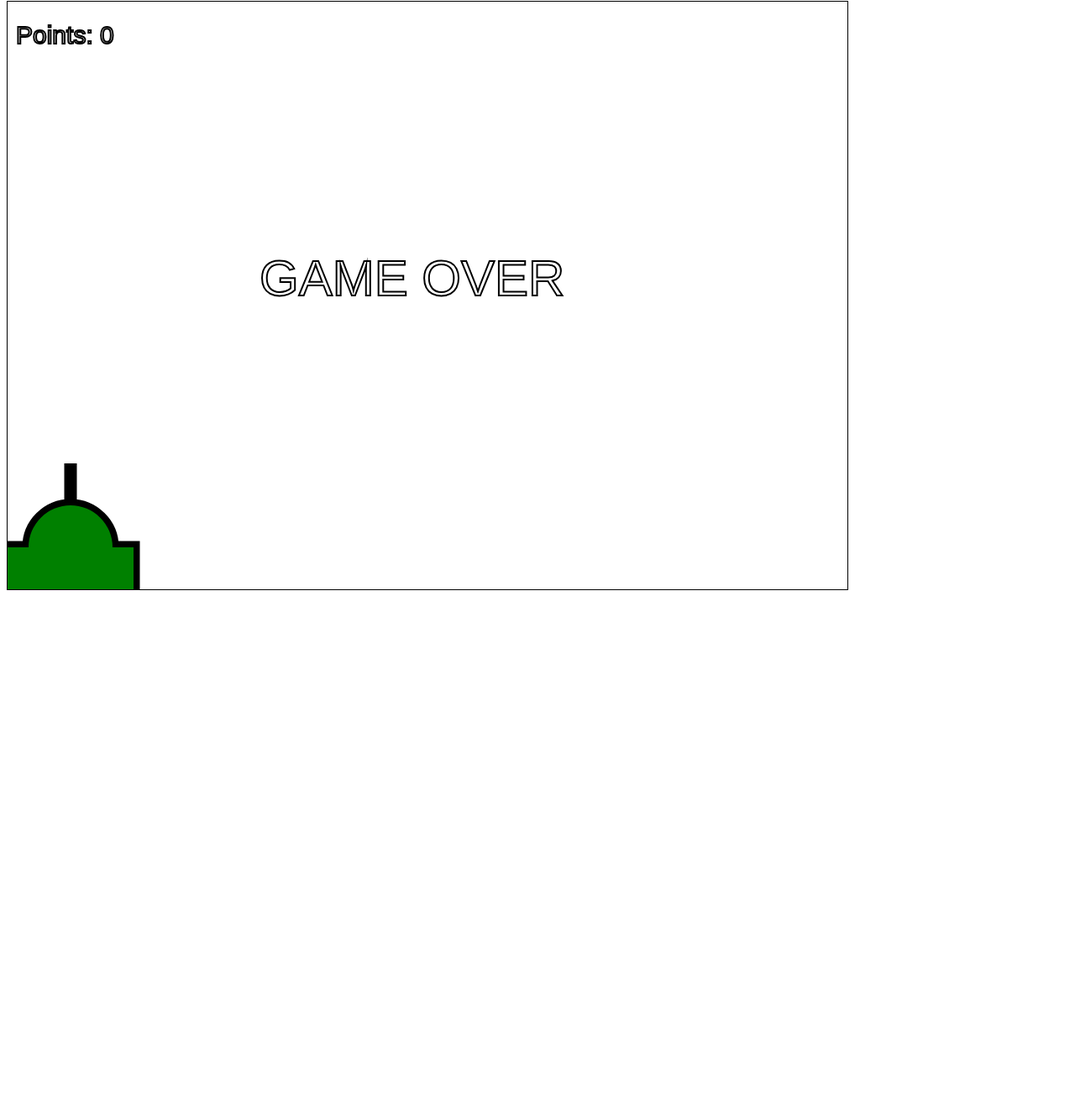
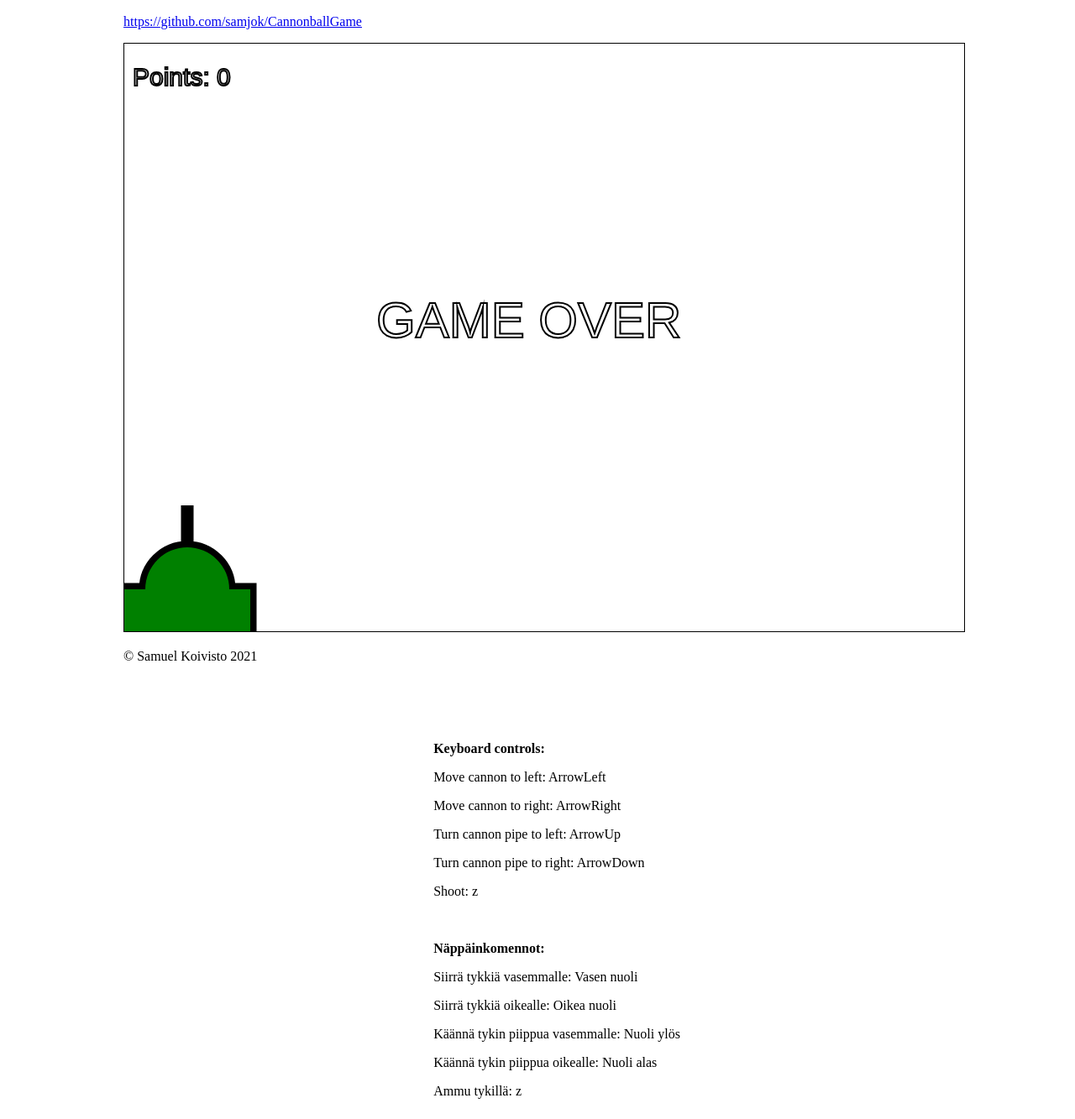
Before and after one commit to samjok/CannonballGame, a plain HTML site: page index.html in a window 1280 px wide. Shown: the part 7-1340 px from the top of the page at 84% size. Before the commit the page ends 800 px from the top, so only its background shows below. Drawn offline with Linux system fonts and the light colour scheme.

Commit message:
minor modifications

```diff
--- a/index.html
+++ b/index.html
@@ -5,7 +5,8 @@
   <meta charset="UTF-8">
   <meta http-equiv="X-UA-Compatible" content="IE=edge">
   <meta name="viewport" content="width=device-width, initial-scale=1.0">
-  <title>Document</title>
+  <link rel="stylesheet" type="text/css" href="styles.css" />
+  <title>CannonballGame</title>
   <style>
     #gameScreen {
       border: 1px solid black;
@@ -13,8 +14,28 @@
   </style>
 </head>
 
-<body>
-  <canvas id="gameScreen" width="1000" height="700"></canvas>
+<body class="container">
+  <div class="half1">
+    <p><a href=https://github.com/samjok/CannonballGame>https://github.com/samjok/CannonballGame</a></p>
+    <canvas id="gameScreen" width="1000" height="700"></canvas>
+    <p>© Samuel Koivisto 2021</p>
+  </div>
+  <div class="half2">
+    <div class="text">
+      <p><strong>Keyboard controls:</strong></p>
+      <p>Move cannon to left: ArrowLeft</p>
+      <p>Move cannon to right: ArrowRight</p>
+      <p>Turn cannon pipe to left: ArrowUp</p>
+      <p>Turn cannon pipe to right: ArrowDown</p>
+      <p>Shoot: z</p><br />
+      <p><strong>Näppäinkomennot:</strong></p>
+      <p>Siirrä tykkiä vasemmalle: Vasen nuoli</p>
+      <p>Siirrä tykkiä oikealle: Oikea nuoli</p>
+      <p>Käännä tykin piippua vasemmalle: Nuoli ylös</p>
+      <p>Käännä tykin piippua oikealle: Nuoli alas</p>
+      <p>Ammu tykillä: z</p>
+    </div>
+  </div>
   <script src="index.js"></script>
 </body>
 
--- a/index.js
+++ b/index.js
@@ -91,37 +91,36 @@ class Cannon {
 
 // Cannonball
 class Cannonball {
-  constructor(gameWidth, gameHeight, character) {
+  constructor(gameWidth, gameHeight, cannon) {
     this.radius = 5.0;
     this.gameWidth = gameWidth;
     this.gameHeight = gameHeight;
-    this.character = character;
+    this.cannon = cannon;
     this.launched = false;
 
     this.position = {
-      x: this.character.position.x + (this.character.width / 2),
-      y: this.character.position.y
+      x: this.cannon.position.x + (this.cannon.width / 2),
+      y: this.cannon.position.y
     }
 
     this.speed = {
-      x: this.character.speed.x,
-      y: this.character.speed.y,
+      x: this.cannon.speed.x,
+      y: this.cannon.speed.y,
     }
   }
 
   launch() {
     this.launched = true;
     this.speed = {
-      x: 0.3 * this.character.pipeLength * Math.cos(this.character.pipeAngle),
-      y: 0.3 * this.character.pipeLength * Math.sin(this.character.pipeAngle)
+      x: 0.6 * this.cannon.pipeLength * Math.cos(this.cannon.pipeAngle),
+      y: 0.6 * this.cannon.pipeLength * Math.sin(this.cannon.pipeAngle)
     }
-    console.log(this.speed)
   }
 
   draw(ctx) {
     ctx.beginPath();
-    Math.abs(this.character.position.x - this.position.x < 50)
-      && Math.abs(this.character.position.y - this.position.y < 50) ? ctx.fillStyle = 'green'
+    Math.abs(this.cannon.position.x - this.position.x < 50)
+      && Math.abs(this.cannon.position.y - this.position.y < 50) ? ctx.fillStyle = 'green'
       : ctx.fillStyle = 'red'
     ctx.arc(this.position.x, this.position.y, this.radius, 0, Math.PI * 2);
     ctx.fill();
@@ -130,15 +129,15 @@ class Cannonball {
   update(dt) {
     if (!dt) return;
     if (!this.launched) {
-      this.speed = this.character.speed;
+      this.speed = this.cannon.speed;
     }
     if (this.position.x > this.gameWidth || this.position.x < 0
       || this.position.y < 0 || this.position.y > this.gameHeight) {
       this.position = {
-        x: this.character.position.x + (this.character.width / 2),
-        y: this.character.position.y
+        x: this.cannon.position.x + (this.cannon.width / 2),
+        y: this.cannon.position.y
       }
-      this.speed = this.character.speed;
+      this.speed = this.cannon.speed;
     }
 
     this.position.x += this.speed.x;
@@ -147,11 +146,11 @@ class Cannonball {
 }
 
 class Ball {
-  constructor(gameWidth, gameHeight, character, cannonball) {
+  constructor(gameWidth, gameHeight, cannon, cannonball) {
     this.radius = 50.0;
     this.gameWidth = gameWidth;
     this.gameHeight = gameHeight;
-    this.character = character;
+    this.cannon = cannon;
     this.cannonball = cannonball;
 
     this.position = {
@@ -166,7 +165,7 @@ class Ball {
   }
 
   draw(ctx) {
-    if (this.character.gameOver) return;
+    if (this.cannon.gameOver) return;
     ctx.beginPath();
     if (Math.abs(this.position.x - this.cannonball.position.x) < this.radius + this.cannonball.radius
       && Math.abs(this.position.y - this.cannonball.position.y) < this.radius + this.cannonball.radius) {
@@ -175,10 +174,21 @@ class Ball {
         x: Math.random() * this.gameWidth,
         y: 50
       }
-      this.character.points += 1;
+      if (Math.random() < 0.5) {
+        this.speed = {
+          x: 7,
+          y: 7,
+        }
+      } else {
+        this.speed = {
+          x: -7,
+          y: 7,
+        }
+      }
+      this.cannon.points += 1;
     }
-    else if (Math.abs((this.character.position.x + this.character.width / 2) - this.position.x) < 50
-      && Math.abs(this.character.position.y - this.position.y) < 50) {
+    else if (Math.abs((this.cannon.position.x + this.cannon.width / 2) - this.position.x) < 50
+      && Math.abs(this.cannon.position.y - this.position.y) < 50) {
       ctx.fillStyle = 'red';
     }
 
@@ -190,17 +200,13 @@ class Ball {
 
   update(dt) {
     if (!dt) return;
-    if (Math.abs((this.character.position.x + this.character.width / 2) - this.position.x) < this.radius + 50
-      && Math.abs(this.character.position.y - this.position.y) < this.radius + 50) {
-      this.character.gameOver = true;
+    if (Math.abs((this.cannon.position.x + this.cannon.width / 2) - this.position.x) < this.radius + 50
+      && Math.abs(this.cannon.position.y - this.position.y) < this.radius + 50) {
+      this.cannon.gameOver = true;
     }
-    if (this.character.points < 100) {
-      this.position.x += this.speed.x;
-      this.position.y += this.speed.y;
-    } else {
-      this.position.x = 1000;
-      this.position.y = 1000;
-    }
+    this.position.x += this.speed.x;
+    this.position.y += this.speed.y;
+
     if (this.position.x < this.radius) {
       this.speed.x = - this.speed.x;
     }
@@ -222,21 +228,21 @@ class Ball {
 
 // Input handler for keyboard events
 class InputHandler {
-  constructor(character, cannonball) {
+  constructor(cannon, cannonball) {
     document.addEventListener("keydown", event => {
       console.log('key', event.key);
       switch (event.key) {
         case 'ArrowLeft':
-          character.moveLeft();
+          cannon.moveLeft();
           break;
         case 'ArrowRight':
-          character.moveRight();
+          cannon.moveRight();
           break;
         case 'ArrowUp':
-          character.moveUp();
+          cannon.moveUp();
           break;
         case 'ArrowDown':
-          character.moveDown();
+          cannon.moveDown();
           break;
         case 'z':
           cannonball.launch();
@@ -248,12 +254,12 @@ class InputHandler {
       console.log('key', event.key);
       switch (event.key) {
         case 'ArrowLeft':
-          if (character.speed.x < 0)
-            character.stopX();
+          if (cannon.speed.x < 0)
+            cannon.stopX();
           break;
         case 'ArrowRight':
-          if (character.speed.x > 0)
-            character.stopX();
+          if (cannon.speed.x > 0)
+            cannon.stopX();
           break;
       }
     });
--- /dev/null
+++ b/styles.css
@@ -0,0 +1,17 @@
+.container {
+  width: 100%;
+  display: flex;
+  flex-flow: row wrap;
+  justify-content: center;
+}
+
+.half2 {
+  display: flex;
+  flex-flow: row;
+  justify-content: center;
+}
+
+.text {
+  margin-left: 30px;
+  margin-top: 60px;
+}
```
